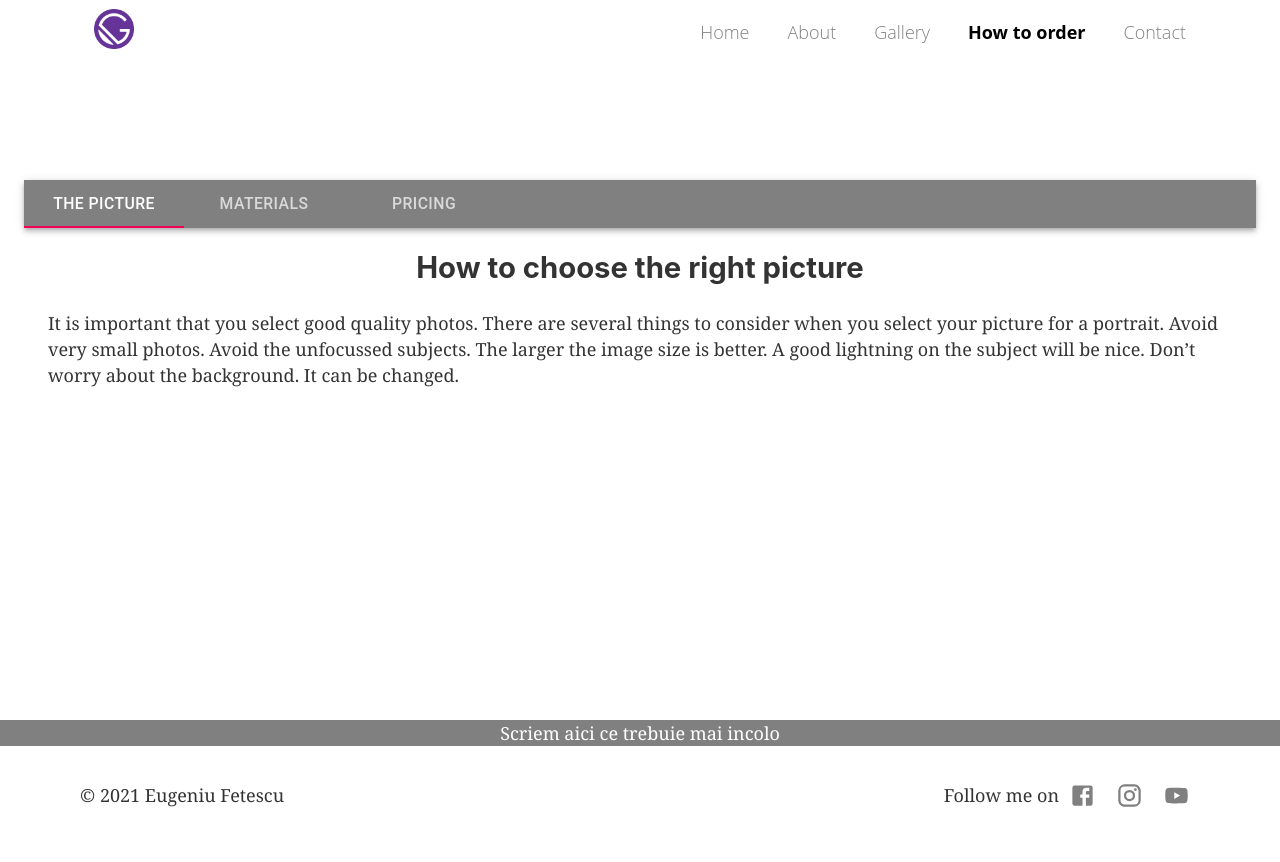
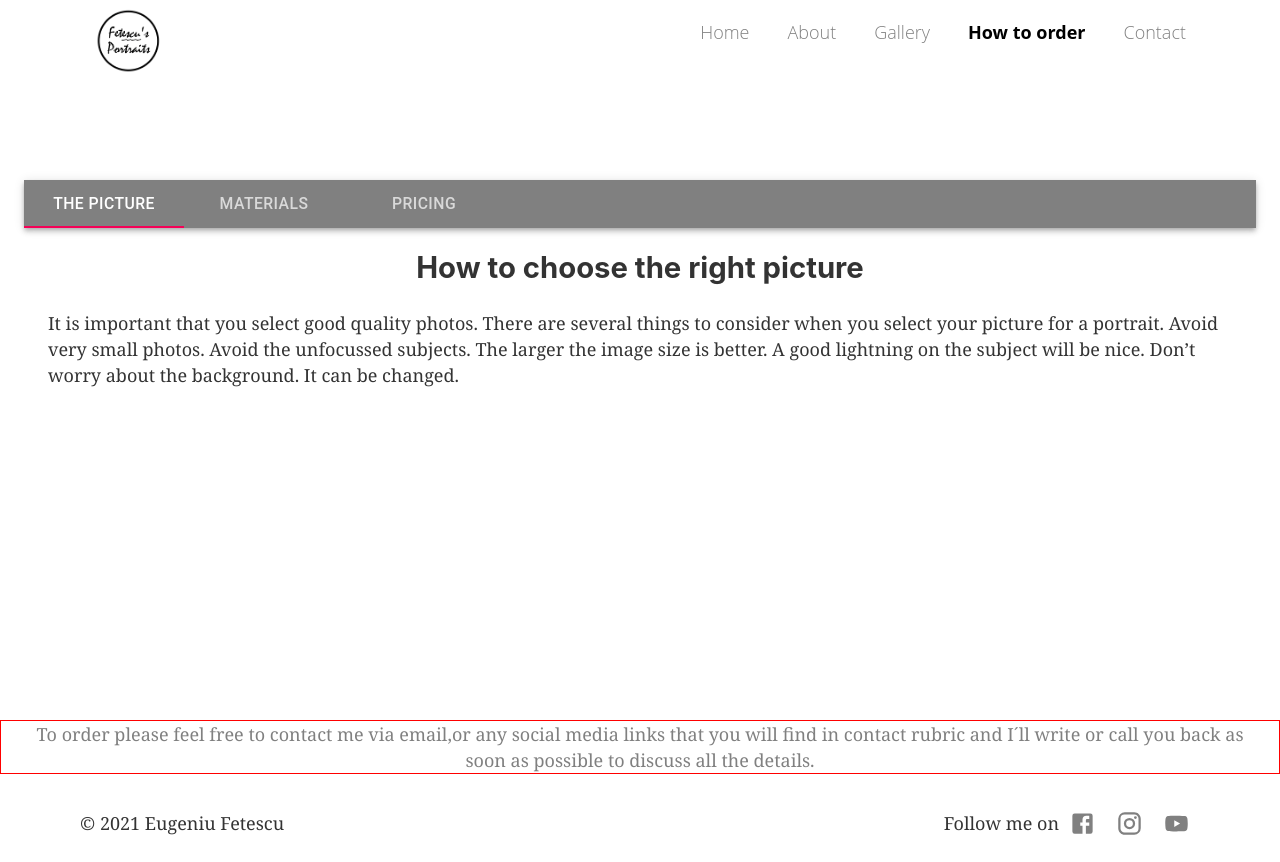
Before and after one commit to AlexandruBudaca/eugeniuFetescu, a Gatsby site: page /howToOrder in a window 1280 px wide. Before the commit the page ends 834 px from the top, so only its background shows below. Built offline with nearby package versions, Linux system fonts and the light colour scheme; Gatsby itself is replaced by a stand-in of ours.

Commit message:
add logo

```diff
--- a/gatsby-config.js
+++ b/gatsby-config.js
@@ -26,7 +26,7 @@ module.exports = {
       options: {
         name: `gatsby-starter-default`,
         short_name: `starter`,
-        icon: `src/images/gatsby-icon.png`,
+        icon: `src/images/logo_mafia_white.png`,
       },
     },
     `gatsby-transformer-sharp`,
--- a/src/components/Header.js
+++ b/src/components/Header.js
@@ -10,7 +10,7 @@ import {
   Container,
 } from "@material-ui/core"
 import MenuIcon from "@material-ui/icons/Menu"
-import logoHeader from "../images/gatsby-icon.png"
+import logoHeader from "../images/logo_mafia.png"
 import { Link as RouterLink } from "gatsby"
 
 const headersData = [
@@ -57,16 +57,22 @@ const useStyles = makeStyles(theme => ({
     "&:hover": { color: "black" },
   },
   logo: {
-    width: "40px",
-    marginTop: "20px",
-    float: "right",
+    width: "70px",
+    marginTop: "50px",
     [theme.breakpoints.down("sm")]: {
-      width: "30px",
+      width: "50px",
+      marginTop: "30px",
     },
   },
   toolbar: {
     display: "flex",
     justifyContent: "space-between",
+  },
+  toolbarMobile: {
+    left: "40px",
+    [theme.breakpoints.down("sm")]: {
+      justifyContent: "space-between",
+    },
   },
   drawerContainer: {
     padding: "20px 30px",
@@ -74,7 +80,14 @@ const useStyles = makeStyles(theme => ({
 }))
 
 const Header = () => {
-  const { header, menuButton, toolbar, drawerContainer, logo } = useStyles()
+  const {
+    header,
+    menuButton,
+    toolbar,
+    drawerContainer,
+    logo,
+    toolbarMobile,
+  } = useStyles()
 
   const [state, setState] = useState({
     mobileView: false,
@@ -111,7 +124,7 @@ const Header = () => {
       setState(prevState => ({ ...prevState, drawerOpen: false }))
 
     return (
-      <Toolbar>
+      <Toolbar className={toolbarMobile}>
         <IconButton
           {...{
             edge: "start",
--- a/src/components/Home.js
+++ b/src/components/Home.js
@@ -5,7 +5,7 @@ import { makeStyles, Container, Typography } from "@material-ui/core"
 import CarouselMobile from "./Carousel"
 
 const Home = () => {
-  const useStyles = makeStyles(() => ({
+  const useStyles = makeStyles(theme => ({
     homeBtn: {
       border: "2px solid black",
       textDecoration: "none",
@@ -25,6 +25,9 @@ const Home = () => {
     },
     homeWrap: {
       height: "90vh",
+      [theme.breakpoints.down("sm")]: {
+        height: "85vh",
+      },
       display: "flex",
       flexDirection: "column",
       justifyContent: "center",
--- a/src/pages/howToOrder.js
+++ b/src/pages/howToOrder.js
@@ -78,11 +78,13 @@ const HowToOrder = () => {
       <Container
         style={{
           textAlign: "center",
-          backgroundColor: "grey",
-          color: "white",
+          border: "1px solid red",
+          color: "grey",
         }}
       >
-        Scriem aici ce trebuie mai incolo
+        To order please feel free to contact me via email,or any social media
+        links that you will find in contact rubric and I´ll write or call you
+        back as soon as possible to discuss all the details.
       </Container>
     </Layout>
   )
```
Also changed, not shown: src/components/Carousel.js (+7 -3 lines), src/components/header.js (+20 -7 lines), src/images/gatsby-astronaut.png (deleted), src/images/gatsby-icon.png (deleted), src/images/logo_mafia.png (added), src/images/logo_mafia_white.png (added).
